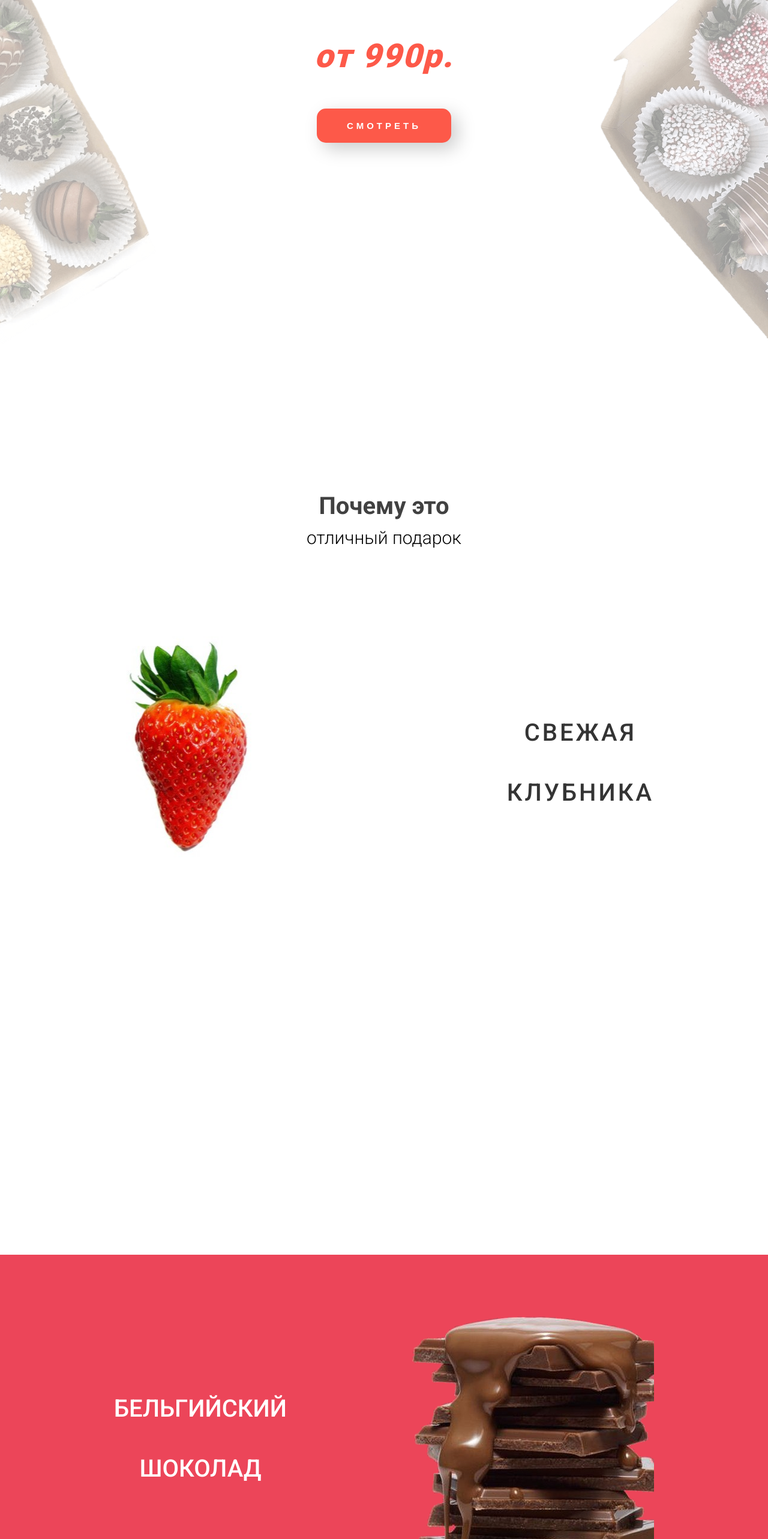
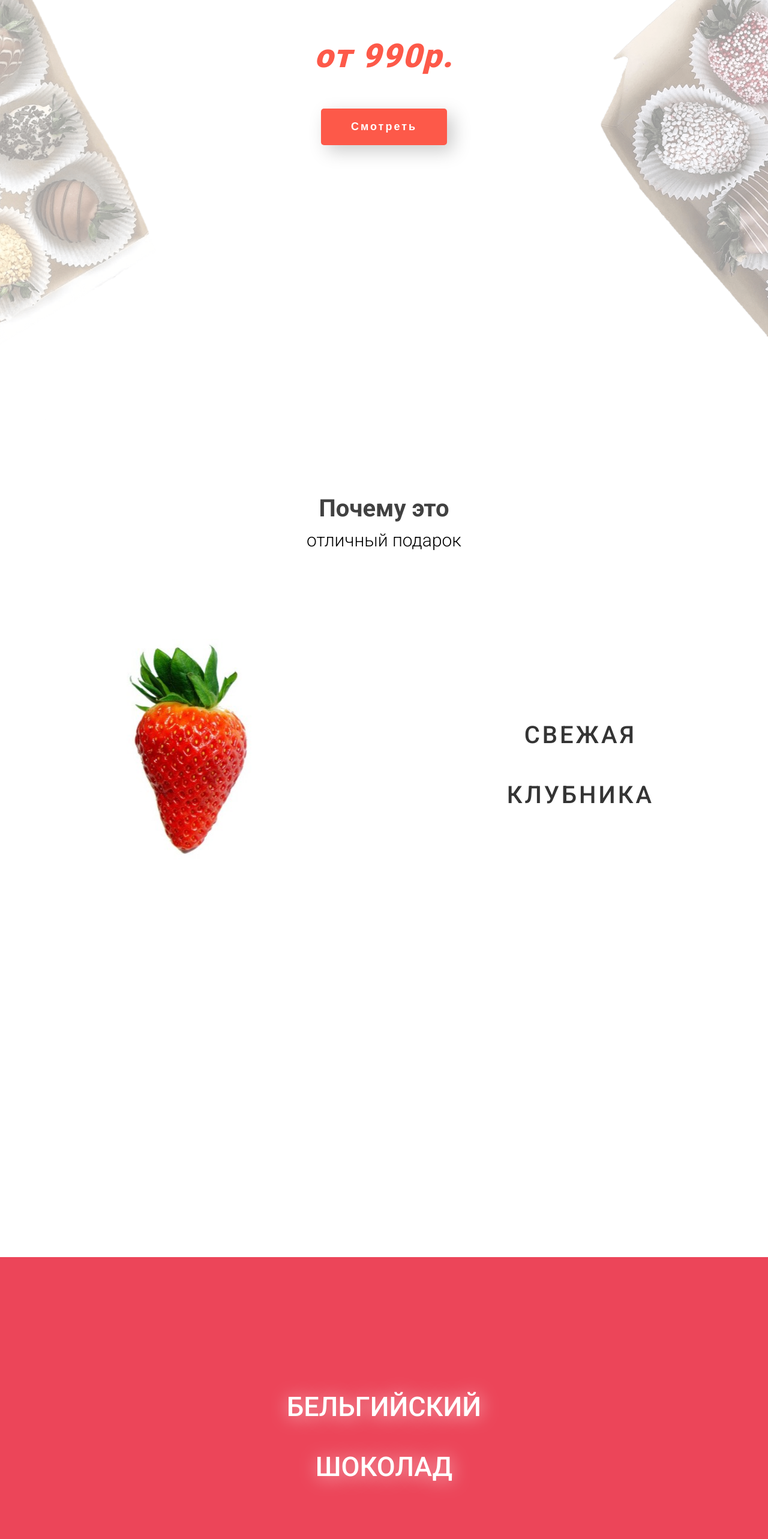
Before and after one commit to NEOdinok/buketochka-front, a Next.js app: page / in a window 1280 px wide. Shown: the part 969-3535 px from the top of the page at 60% size. Built offline with nearby package versions, Linux system fonts and the light colour scheme; no server answers; the database is empty.

Commit message:
fixed home section animations

```diff
--- a/src/comps/homeSections/BerrySection/styles.module.scss
+++ b/src/comps/homeSections/BerrySection/styles.module.scss
@@ -41,7 +41,6 @@
 	position: absolute;
 	top: 0;
 	bottom: 0;
-	right: 50%;
 	height: 100%;
 	display: flex;
 	justify-content: center;
@@ -62,13 +61,13 @@
 
 .image {
 	position: relative;
+	transform: scale(1);
 	transition: transform 500ms 500ms;
 }
 
 .image, .text {
 	width: fit-content;
 }
-
 
 @include desktop {
 	.text {
@@ -77,6 +76,10 @@
 
 	.berrySection {
 		margin: 70vh 0;
+	}
+
+	.textContainer {
+		right: 50%;
 	}
 
 	.active .image {
@@ -98,4 +101,21 @@
 	.berrySection {
 		margin: 50vh 0;
 	}
+
+	.textContainer {
+		right: 0;
+		left: 0;
+	}
+
+	.active .image {
+		transform: scale(.7);
+	}
+
+	.active .textContainer {
+		opacity: 1;
+		transform: scale(1);
+		right: 0;
+		left: 0;
+		top: 50%;
+	}
 }
--- a/src/comps/homeSections/ChocoSection/styles.module.scss
+++ b/src/comps/homeSections/ChocoSection/styles.module.scss
@@ -2,42 +2,25 @@
 @import '/src/styles/vars';
 
 .chocoSection {
-	background-color: #ec4559;
 	position: relative;
 	display: flex;
+	justify-content: center;
 	align-items: center;
-	justify-content: center;
-}
+	background-color: #ec4559;
 
 	.content {
 		position: relative;
 		display: flex;
+		width: 100%;
 		max-width: 100rem;
-}
+		flex-direction: column;
+		justify-content: center;
+		align-items: center;
 
 		.textContainer {
-	display: flex;
-	justify-content: center;
-	align-items: center;
-}
-
-.imageContainer {
-	height: 100%;
-	width: 100%;
-	position: relative;
-}
-
-.image {
 			opacity: 0;
-	transform: translateX(-30rem);
-	// transition: opacity 150ms, transform 400ms;
-	transition: all 500ms;
-}
-
-.active .image {
-	transform: none;
-	opacity: 1;
-}
+			transform: translateX(-40%);
+			transition: opacity 500ms 1000ms, transform 500ms 1000ms;
 
 			.text {
 				text-transform: uppercase;
@@ -45,24 +28,81 @@
 				font-weight: 500;
 				line-height: 10rem;
 				color: white;
-	transition: opacity 750ms ease;
+				text-shadow: 1px 2px 30px hsla(0, 0%, 100%, .7);
+			}
+		}
+
+		.imageContainer {
+			display: flex;
+			position: relative;
+			justify-content: flex-end;
+			align-items: flex-end;
+			width: 100%;
+
+			.image {
+				transition: transform 500ms 500ms;
+			}
+		}
+	}
+}
+
+.chocoSection.active {
+	.textContainer {
+		opacity: 1;
+		transform: translateX(0);
+	}
 }
 
 @include desktop {
+	.chocoSection {
+		padding-top: 20rem;
+
 		.text {
-		font-size: 4rem;
+			font-size: 4.5rem;
+		}
+
+		&.active {
+			.image {
+				transform: scale(.9) translateY(10vh);
+			}
+		}
 	}
 }
 
 @include mobileAndTablet {
+	.chocoSection {
+		padding-top: 10rem;
+
 		.text {
 			font-size: 3.5rem;
 		}
-
-	.chocoSection {
-		padding-top: 20rem;
-	}
-	.content {
-		flex-direction: column;
 	}
 }
+
+@include tablet {
+	.chocoSection {
+		.image {
+			transform: scale(.9) translateY(15vh) translateX(15vh);
+		}
+
+		&.active {
+			.image {
+				transform: scale(0.8) translateY(25vh) translateX(5vh);
+			}
+		}
+	}
+}
+
+@include mobile {
+	.chocoSection {
+		.image {
+			transform: scale(.8) translateY(25vh) translateX(25vh);
+		}
+
+		&.active {
+			.image {
+				transform: scale(.6) translateY(35vh) translateX(35vh);
+			}
+		}
+	}
+}
--- a/src/comps/homeSections/ComboSection/ComboSection.tsx
+++ b/src/comps/homeSections/ComboSection/ComboSection.tsx
@@ -15,11 +15,10 @@ const BerrySection = forwardRef<HTMLElement, Props>((props, ref) => {
 		<section ref={ref} className={cn(styles.comboSection, active? styles.active: '')}>
 			<div className={styles.content}>
 				<div className={styles.textContainer}>
-					<p className={styles.text}>И их<br />безубречное<br />сочетание</p>
+					<p className={styles.text}>И их безупречное<br />сочетание</p>
 				</div>
-				<div className={styles.imageContainer}>
-					<Image className={styles.image} src={comboImage} alt="" />
-				</div>
+
+				<Image className={styles.image} src={comboImage} alt="" />
 			</div>
 		</section>
 	);
--- a/src/comps/homeSections/ComboSection/styles.module.scss
+++ b/src/comps/homeSections/ComboSection/styles.module.scss
@@ -3,6 +3,7 @@
 @import '/src/styles/vars';
 
 .comboSection {
+	height: 110vh;
 	background-color: #d0b6e3;
 	position: relative;
 	display: flex;
@@ -13,8 +14,9 @@
 .content {
 	position: relative;
 	display: flex;
+	height: 100%;
+	width: 100%;
 	max-width: 100rem;
-	max-height: 100rem;
 }
 
 .textContainer {
@@ -23,53 +25,91 @@
 	align-items: center;
 }
 
-.imageContainer {
-	height: 100%;
-	width: 100%;
-	position: relative;
-}
-
 .image {
+	position: absolute;
+	transform: scale(0) translateX(-50%);
 	opacity: 0;
-	transform: translateX(-30rem);
-	transition: all 500ms;
+	transition: transform 500ms 500ms, opacity 500ms 500ms;
 }
 
 .active .image {
+	transform: scale(1);
 	opacity: 1;
-	transform: scale(.7);
 }
 
-.text {
-	text-transform: uppercase;
-	text-align: center;
-	font-weight: 500;
-	line-height: 10rem;
-	color: white;
-	transition: opacity 750ms ease;
-}
+.textContainer {
+	width: 100%;
+	position: relative;
+	display: flex;
+	justify-content: left;
+	align-items: center;
+	opacity: 0;
+	padding: 0 2rem;
+	transition: opacity 500ms 1000ms, transform 500ms 1000ms;
 
-@include desktop {
 	.text {
+		text-transform: uppercase;
+		font-weight: 500;
+		color: #fff;
+		text-shadow: 1px 2px 30px hsla(0,0%,100%,.7);
+		line-height: 7rem;
 		font-size: 4rem;
 	}
 }
 
-@include mobileAndTablet {
-	.text {
-		font-size: 3.5rem;
+.active .textContainer {
+	opacity: 1;
+}
+
+@include desktop {
+	.content {
+		align-items: flex-start;
 	}
 
-	.chocoSection {
+	.textContainer {
+		margin-left: 5%;
+		margin-top: 15%;
+	}
+
+	.active .image {
+		right: -48vh;
+		top: 0;
+		transform: scale(.5);
+	}
+}
+
+@include mobileAndTablet {
+	.comboSection {
 		padding-top: 20rem;
 	}
 
-	.active .image {
-		transform: scale(.7);
+	.content {
+		flex-direction: column;
+		justify-content: flex-start;
 	}
 
-	.content {
-		margin-top: 20rem;
-		flex-direction: column;
+	.textContainer {
+		justify-content: center;
+
+		.text {
+			font-size: 3.5rem;
+		}
+	}
+
+}
+
+@include tablet {
+	.active .image {
+		transform: scale(.5);
+		top: -30vh;
+		right: -40vh;
 	}
 }
+
+@include mobile {
+	.active .image {
+		transform: scale(.3);
+		top: -20vh;
+		right: -58vh;
+	}
+}
--- a/src/comps/homeSections/SetsSection/styles.module.scss
+++ b/src/comps/homeSections/SetsSection/styles.module.scss
@@ -27,24 +27,27 @@
 	letter-spacing: 2px;
 	color: #fd5949;
 	margin: 6rem 0;
+	opacity: 0;
+	transform: translateX(-100%);
+	transition: opacity 500ms 800ms, transform 500ms 800ms;
 }
 
 .button {
-	text-transform: uppercase;
-	letter-spacing: 5px;
+	letter-spacing: 3px;
 	text-align: center;
 	cursor: pointer;
 	padding: 2rem 5rem;
 	color: #fff;
-	border-radius: 1.5rem;
+	border-radius: .5rem;
 	background-color: #fd5949;
 	outline: none;
 	border: none;
 	box-shadow: $shadow;
-	font-size: 1.5rem;
+	font-size: 1.8rem;
 	font-weight: 700;
 	z-index: 1;
-	transition: box-shadow 200ms, transform 200ms;
+	transform: scale(0);
+	transition: box-shadow 200ms, transform 500ms 300ms;
 
 	&:hover {
 		box-shadow: none;
@@ -55,7 +58,7 @@
 .image {
 	position: absolute;
 	object-fit: contain;
-	transition: all 950ms ease-out;
+	transition: all 800ms ease-out;
   z-index: 1;
 }
 
@@ -76,7 +79,6 @@
 .active .rightSet,
 .active .leftSet {
 	opacity: .4;
-	// background: hsla(0,0%,100%,.65);
 }
 
 .active .rightSet {
@@ -87,6 +89,15 @@
 .active .leftSet {
 	top: -40%;
 	width: 35vw;
+}
+
+.active .button {
+	transform: scale(1);
+}
+
+.active .price {
+	opacity: 1;
+	transform: translateX(0);
 }
 
 @include tablet {
```
Lines whose indentation alone changed are shown as unchanged.
